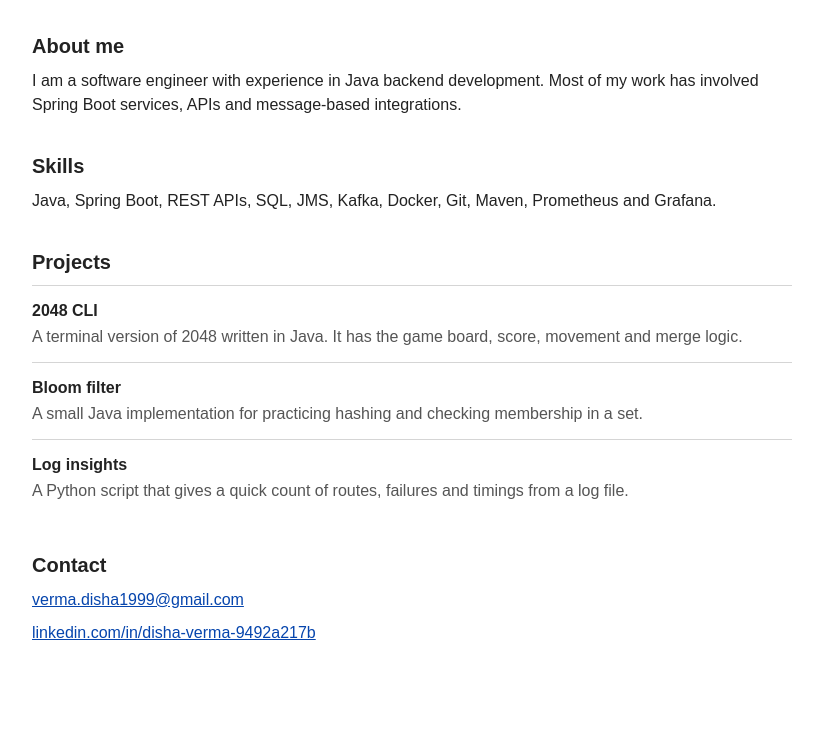
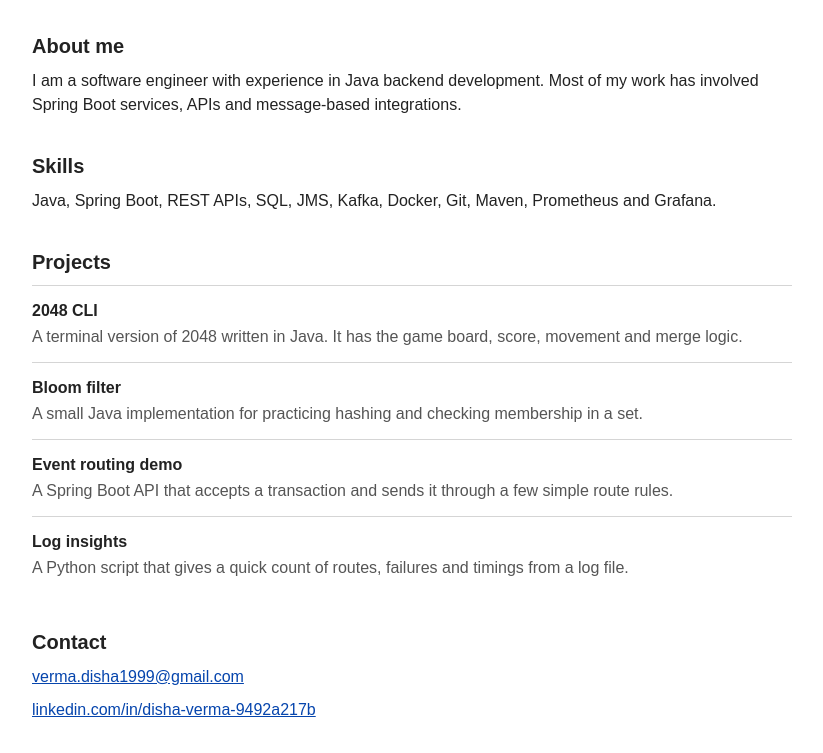
Before and after one commit to diishaverma/diishaverma.github.io, a plain HTML site: page index.html in a window 1280 px wide. Shown: the part 147-900 px from the top of the page, without its empty margins (228-1051 px from the left). Before the commit the page ends 871 px from the top, so only its background shows below. Drawn offline with Linux system fonts and the light colour scheme.

Commit message:
added the event routing demo project

```diff
--- a/index.html
+++ b/index.html
@@ -34,6 +34,10 @@
           <p>A small Java implementation for practicing hashing and checking membership in a set.</p>
         </div>
         <div class="project">
+          <h3>Event routing demo</h3>
+          <p>A Spring Boot API that accepts a transaction and sends it through a few simple route rules.</p>
+        </div>
+        <div class="project">
           <h3>Log insights</h3>
           <p>A Python script that gives a quick count of routes, failures and timings from a log file.</p>
         </div>
```
